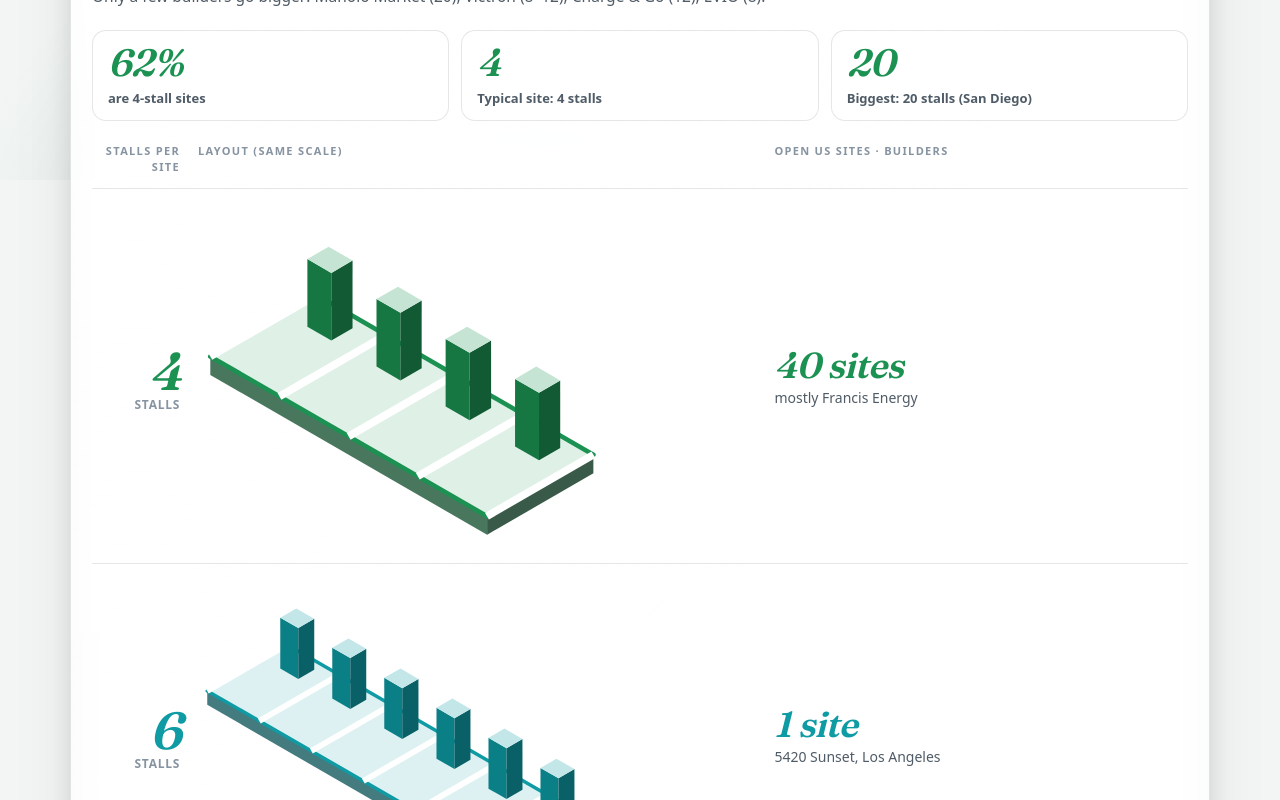
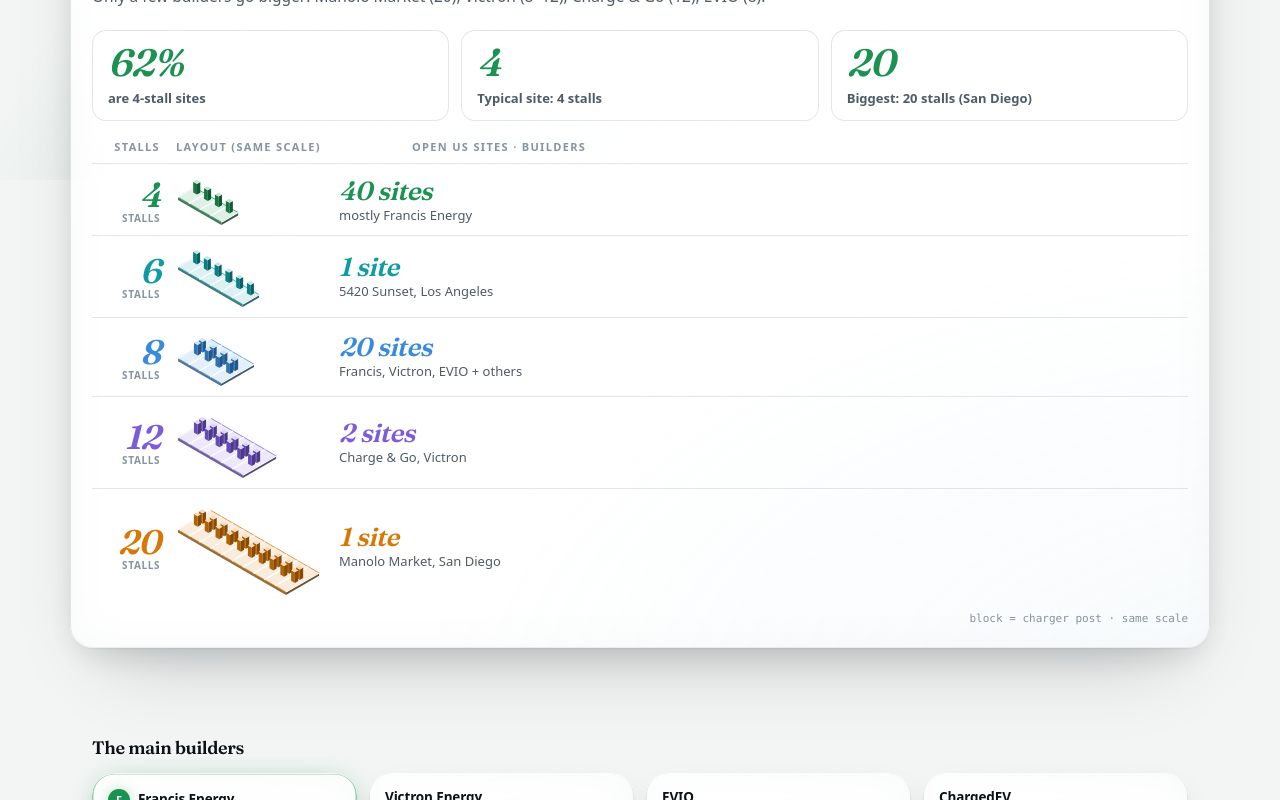
Before and after one commit to evwire/SFB, a Next.js app: page /size in a window 1280 px wide. Shown: the part 620-1420 px from the top of the page. Built offline with nearby package versions, Linux system fonts and the light colour scheme.

Commit message:
Fix /size isometric drawings to a shared unstretched scale
Pin SVG width/height to natural geometry at one px/stall scale so
4 < 6 < 8 < 12 < 20, compact the chart, and shorten the stalls header.

```diff
--- a/src/app/globals.css
+++ b/src/app/globals.css
@@ -771,52 +771,61 @@ html.dark .theme-toggle {
   line-height: 1.3;
 }
 
-/* 3/4 isometric site-size chart (same scale per stall) */
+/* 3/4 isometric site-size chart (same scale per stall — never stretched) */
+.size-iso-wrap {
+  margin-top: 18px;
+  overflow: hidden;
+}
 .size-iso {
-  margin-top: 22px;
   display: grid;
   gap: 0;
 }
 .size-iso-heads {
   display: grid;
-  grid-template-columns: 5.5rem minmax(0, 1.35fr) minmax(10rem, 1fr);
-  gap: 12px 18px;
-  padding: 0 0 12px;
-  margin-bottom: 4px;
+  grid-template-columns: 4.25rem var(--iso-draw-col, 220px) minmax(9rem, 1fr);
+  gap: 10px 16px;
+  padding: 0 0 8px;
+  margin-bottom: 2px;
   border-bottom: 1px solid var(--hairline);
   font-size: 11px;
   font-weight: 700;
   letter-spacing: 0.12em;
   text-transform: uppercase;
   color: var(--faint);
+  white-space: nowrap;
 }
 .size-iso-heads span:first-child { text-align: right; }
-.size-iso-rows { display: grid; gap: 0; }
+.size-iso-rows {
+  display: grid;
+  gap: 0;
+  --iso-draw-col: 220px;
+}
 .size-iso-row {
   display: grid;
-  grid-template-columns: 5.5rem minmax(0, 1.35fr) minmax(10rem, 1fr);
-  gap: 12px 18px;
+  grid-template-columns: 4.25rem var(--iso-draw-col, 220px) minmax(9rem, 1fr);
+  gap: 10px 16px;
   align-items: center;
-  padding: 16px 0;
+  padding: 8px 0;
   border-bottom: 1px solid var(--hairline);
+  min-height: 0;
 }
 .size-iso-row:last-child { border-bottom: 0; }
 .size-iso-num {
   display: grid;
   justify-items: end;
-  gap: 2px;
+  gap: 1px;
   line-height: 1;
 }
 .size-iso-n {
   font-family: var(--display);
   font-style: italic;
   font-weight: 600;
-  font-size: clamp(36px, 4.2vw, 52px);
+  font-size: clamp(26px, 2.8vw, 34px);
   letter-spacing: -0.03em;
   color: currentColor;
 }
 .size-iso-n-unit {
-  font-size: 12px;
+  font-size: 10px;
   font-weight: 600;
   letter-spacing: 0.06em;
   text-transform: uppercase;
@@ -824,83 +833,63 @@ html.dark .theme-toggle {
 }
 .size-iso-draw {
   display: flex;
+  justify-content: flex-start;
   align-items: center;
+  width: var(--iso-draw-col, 220px);
   min-width: 0;
-  overflow: hidden;
+  overflow: visible;
 }
+/* Natural pixel size from the SVG width/height attrs — never stretch */
 .size-iso-draw svg {
-  width: 100%;
-  max-width: 420px;
-  height: auto;
   display: block;
+  width: auto !important;
+  height: auto !important;
+  max-width: none !important;
+  flex: none;
 }
 .size-iso-sites {
   display: grid;
-  gap: 4px;
+  gap: 2px;
   min-width: 0;
 }
 .size-iso-count {
   font-family: var(--display);
   font-style: italic;
   font-weight: 600;
-  font-size: clamp(26px, 3vw, 36px);
+  font-size: clamp(20px, 2.2vw, 26px);
   letter-spacing: -0.02em;
   line-height: 1.05;
   color: currentColor;
 }
 .size-iso-who {
-  font-size: 14px;
+  font-size: 13px;
   color: var(--muted);
-  line-height: 1.35;
+  line-height: 1.3;
 }
 .size-iso-foot {
-  margin: 8px 0 0;
-  font-size: 11.5px;
+  margin: 6px 0 0;
+  font-size: 11px;
   color: var(--faint);
   text-align: right;
 }
-/* Dark: lift plate tints so layouts stay readable on Night */
 html.dark .size-iso-plate {
   filter: brightness(1.18) saturate(1.05);
 }
+/* Mobile: scale the whole chart uniformly (not per drawing) */
 @media (max-width: 820px) {
-  .size-iso-heads,
-  .size-iso-row {
-    grid-template-columns: 4.25rem minmax(0, 1fr);
+  .size-iso {
+    zoom: 0.72;
   }
-  .size-iso-heads span:last-child,
-  .size-iso-sites {
-    grid-column: 1 / -1;
+}
+@supports not (zoom: 1) {
+  @media (max-width: 820px) {
+    .size-iso {
+      transform: scale(0.72);
+      transform-origin: top left;
+      width: calc(100% / 0.72);
+    }
   }
-  .size-iso-heads span:nth-child(2) { display: none; }
-  .size-iso-draw svg { max-width: 100%; }
-  .size-iso-foot { text-align: left; }
 }
-@media (max-width: 520px) {
-  .size-iso-n { font-size: 32px; }
-  .size-iso-count { font-size: 24px; }
-}
-
-/* Shared size colours */
-.size-seg-4 { background: var(--signal); }
-.size-seg-6 { background: var(--teal); }
-.size-seg-8 { background: var(--blue); }
-.size-seg-12 { background: var(--violet); }
-.size-seg-20 { background: var(--amber); }
-.size-swatch {
-  width: 10px; height: 10px; border-radius: 999px; flex: none;
-  box-shadow: 0 0 0 1px color-mix(in srgb, var(--fg) 12%, transparent);
-}
-.size-bubble.size-seg-4 { background: color-mix(in srgb, var(--signal) 88%, transparent); }
-.size-bubble.size-seg-6 { background: color-mix(in srgb, var(--teal) 88%, transparent); }
-.size-bubble.size-seg-8 { background: color-mix(in srgb, var(--blue) 88%, transparent); }
-.size-bubble.size-seg-12 { background: color-mix(in srgb, var(--violet) 88%, transparent); }
-.size-bubble.size-seg-20 { background: color-mix(in srgb, var(--amber) 88%, transparent); }
-.size-bubble.francis {
-  background: var(--signal) !important;
-  box-shadow: 0 0 0 2px color-mix(in srgb, var(--fg) 18%, transparent), 0 6px 18px var(--glow);
-}
-.size-bubble.francis .size-bubble-n { color: #fff; }
 
 /* Operator cards */
 .size-cards-head { margin-bottom: 4px; }
--- a/src/components/SiteSizeOverview.tsx
+++ b/src/components/SiteSizeOverview.tsx
@@ -3,7 +3,7 @@
 import React, { useId, useMemo, useState } from "react";
 import type { SizeCell, SizeOverview, SizeRow } from "@/lib/site-size-types";
 import { fmtNum } from "@/lib/style";
-import StallLayoutIso, { stallSizeColor } from "@/components/StallLayoutIso";
+import StallLayoutIso, { isoDisplaySize, stallSizeColor } from "@/components/StallLayoutIso";
 
 function bubbleRadius(count: number, maxCount: number): number {
   if (count <= 0) return 0;
@@ -106,6 +106,10 @@ export default function SiteSizeOverview({ data }: { data: SizeOverview }) {
     [data.rows]
   );
   const rollupRow = useMemo(() => data.rows.find((r) => r.isRollup) ?? null, [data.rows]);
+  const drawColPx = useMemo(() => {
+    const widths = data.isoLayers.map((l) => isoDisplaySize(l.stalls).widthPx);
+    return Math.max(120, ...widths, 0);
+  }, [data.isoLayers]);
 
   const colCount = data.sizeColumns.length;
   const gridTemplate = `minmax(9.5rem, 12rem) repeat(${colCount}, minmax(3.2rem, 1fr)) minmax(5.5rem, 7rem)`;
@@ -127,17 +131,21 @@ export default function SiteSizeOverview({ data }: { data: SizeOverview }) {
           ))}
         </div>
 
+        <div className="size-iso-wrap">
         <div
           className="size-iso"
           role="list"
           aria-label="Open US sites by stall layout"
         >
           <div className="size-iso-heads" aria-hidden="true">
-            <span>Stalls per site</span>
+            <span>Stalls</span>
             <span>Layout (same scale)</span>
             <span>Open US sites · builders</span>
           </div>
-          <div className="size-iso-rows">
+          <div
+            className="size-iso-rows"
+            style={{ ["--iso-draw-col" as string]: `${drawColPx}px` }}
+          >
             {data.isoLayers.map((layer) => {
               const color = stallSizeColor(layer.stalls);
               return (
@@ -163,6 +171,7 @@ export default function SiteSizeOverview({ data }: { data: SizeOverview }) {
             })}
           </div>
           <p className="size-iso-foot mono">block = charger post · same scale</p>
+        </div>
         </div>
       </section>
 
--- a/src/components/StallLayoutIso.tsx
+++ b/src/components/StallLayoutIso.tsx
@@ -1,7 +1,7 @@
 /**
- * 3/4 isometric stall layout. Same scale for every size:
- * ≤6 stalls → single row; otherwise two facing rows of ceil(n/2) / floor(n/2).
- * Geometry mirrors workspace/mock/gen34.py.
+ * 3/4 isometric stall layout at ONE shared scale (px/stall).
+ * ≤6 → single row; otherwise two facing rows of ceil(n/2) / floor(n/2).
+ * Geometry mirrors workspace/mock/gen34.py; display size is never stretched.
  */
 
 type Props = {
@@ -9,14 +9,20 @@ type Props = {
   /** CSS colour or var() used for plate + posts. */
   color: string;
   className?: string;
+  /** Uniform display scale (geometry units → CSS px). Same for every size. */
+  scale?: number;
 };
 
-const IW = 26; // stall cell width
-const IDP = 40; // row depth
-const HH = 22; // post height
-const TH = 6; // plate thickness
+/** Stall cell width / depth / post height in geometry units (shared). */
+const IW = 26;
+const IDP = 40;
+const HH = 22;
+const TH = 6;
 const C30 = Math.cos(Math.PI / 6);
 const S30 = 0.5;
+
+/** Geometry → CSS px. Keeps the full chart ~one screen on desktop. */
+export const ISO_DISPLAY_SCALE = 0.48;
 
 function layoutFor(n: number): { rows: number; perRow: number[] } {
   const count = Math.max(0, Math.floor(n));
@@ -35,16 +41,21 @@ function pts(list: [number, number][]): string {
   return list.map(([a, b]) => `${a.toFixed(1)},${b.toFixed(1)}`).join(" ");
 }
 
-export default function StallLayoutIso({ stalls, color, className }: Props) {
+export type IsoMetrics = {
+  vbW: number;
+  vbH: number;
+  minX: number;
+  minY: number;
+  widthPx: number;
+  heightPx: number;
+};
+
+/** Natural display size at the shared scale (not stretched to the column). */
+export function isoDisplaySize(stalls: number, scale = ISO_DISPLAY_SCALE): IsoMetrics {
   const { rows, perRow } = layoutFor(stalls);
   if (rows === 0) {
-    return (
-      <svg className={className} viewBox="0 0 40 24" aria-hidden="true">
-        <title>{stalls} stalls</title>
-      </svg>
-    );
+    return { vbW: 40, vbH: 24, minX: 0, minY: 0, widthPx: 40 * scale, heightPx: 24 * scale };
   }
-
   const per = Math.max(...perRow);
   const L = per * IW;
   const D = rows * IDP;
@@ -56,6 +67,45 @@ export default function StallLayoutIso({ stalls, color, className }: Props) {
   const minY = -2;
   const vbW = maxX - minX;
   const vbH = maxY - minY;
+  return {
+    vbW,
+    vbH,
+    minX,
+    minY,
+    widthPx: Math.round(vbW * scale),
+    heightPx: Math.round(vbH * scale),
+  };
+}
+
+export default function StallLayoutIso({
+  stalls,
+  color,
+  className,
+  scale = ISO_DISPLAY_SCALE,
+}: Props) {
+  const { rows, perRow } = layoutFor(stalls);
+  const metrics = isoDisplaySize(stalls, scale);
+
+  if (rows === 0) {
+    return (
+      <svg
+        className={className}
+        width={metrics.widthPx}
+        height={metrics.heightPx}
+        viewBox="0 0 40 24"
+        aria-hidden="true"
+      >
+        <title>{stalls} stalls</title>
+      </svg>
+    );
+  }
+
+  const per = Math.max(...perRow);
+  const L = per * IW;
+  const D = rows * IDP;
+  const ox = D * C30;
+  const oy = HH + 4;
+  const { minX, minY, vbW, vbH, widthPx, heightPx } = metrics;
 
   const plate = `color-mix(in srgb, ${color} 14%, white)`;
   const plateEdge = `color-mix(in srgb, ${color} 40%, #666)`;
@@ -78,11 +128,12 @@ export default function StallLayoutIso({ stalls, color, className }: Props) {
   return (
     <svg
       className={className}
+      width={widthPx}
+      height={heightPx}
       viewBox={`${minX} ${minY} ${vbW} ${vbH}`}
       role="img"
       aria-label={`${stalls}-stall layout`}
     >
-      {/* Plate thickness (left/right faces) */}
       <polygon
         points={pts([
           P(ox, oy, 0, D),
@@ -101,7 +152,6 @@ export default function StallLayoutIso({ stalls, color, className }: Props) {
         ])}
         fill={plateSide}
       />
-      {/* Top plate */}
       <polygon
         className="size-iso-plate"
         points={pts([P(ox, oy, 0, 0), P(ox, oy, L, 0), P(ox, oy, L, D), P(ox, oy, 0, D)])}
@@ -110,7 +160,6 @@ export default function StallLayoutIso({ stalls, color, className }: Props) {
         strokeWidth={1.5}
         strokeLinejoin="round"
       />
-      {/* Stall dividers */}
       {Array.from({ length: per + 1 }, (_, i) => {
         const a = P(ox, oy, i * IW, 0);
         const b = P(ox, oy, i * IW, D);
@@ -136,7 +185,6 @@ export default function StallLayoutIso({ stalls, color, className }: Props) {
           strokeWidth={2.5}
         />
       ) : null}
-      {/* Charger posts */}
       {boxes.map(({ x0, y0 }, idx) => {
         const x1 = x0 + 9;
         const y1 = y0 + 8;
```
